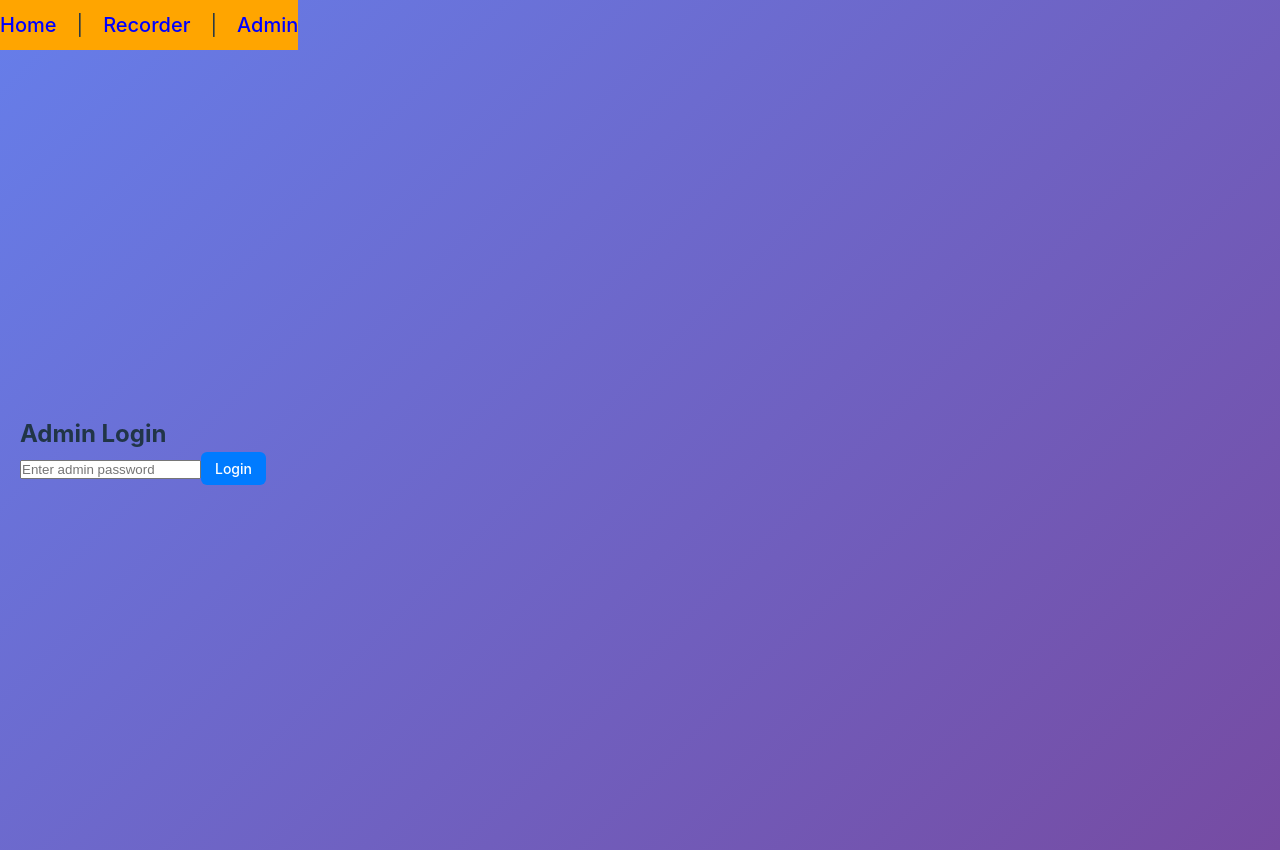
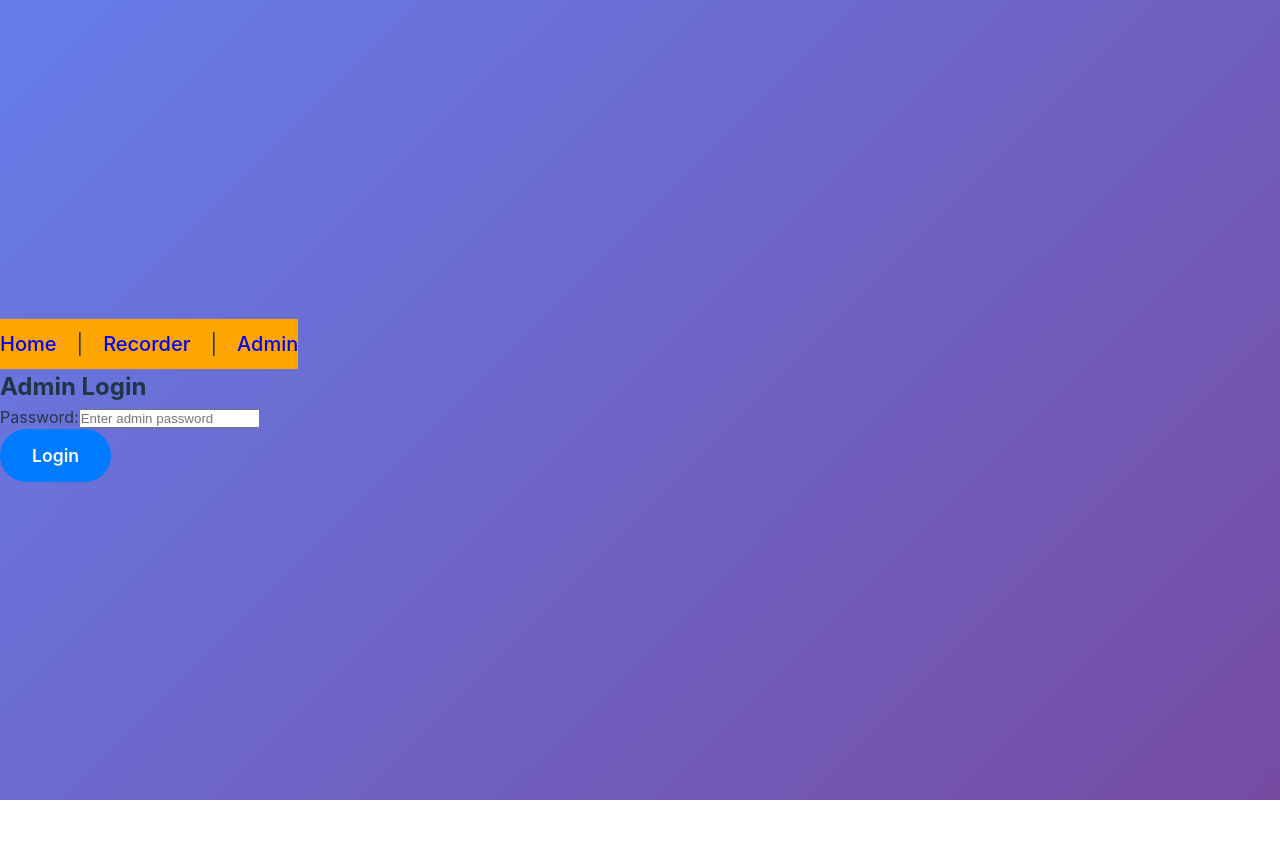
Before and after one commit to alirazabilal/qurandatasetapp-frontend, a React (Vite) app: page /admin-login in a window 1280 px wide. After the commit the page ends 800 px from the top, so only its background shows below. Built offline with nearby package versions, Linux system fonts and the light colour scheme; a web font is replaced by a local one.

Commit message:
Update AdminLogin.jsx

```diff
--- a/src/AdminLogin.jsx
+++ b/src/AdminLogin.jsx
@@ -26,18 +26,28 @@ function AdminLogin({ onLogin }) {
   };
 
   return (
-    <div className="container">
+    <div className="auth-wrapper">
+      <div className="auth-card">
         <h2>Admin Login</h2>
-      <form onSubmit={handleLogin}>
+        <form className="auth-form" onSubmit={handleLogin}>
+          <div className="form-group">
+            <label>Password:</label>
             <input
               type="password"
               placeholder="Enter admin password"
               value={password}
               onChange={(e) => setPassword(e.target.value)}
+              required
             />
-        <button type="submit">Login</button>
+          </div>
+
+          {error && <p className="error">{error}</p>}
+
+          <button type="submit" className="btn btn-auth">
+            Login
+          </button>
         </form>
-      {error && <p style={{ color: "red" }}>{error}</p>}
+      </div>
     </div>
   );
 }
```
Lines whose indentation alone changed are shown as unchanged.
